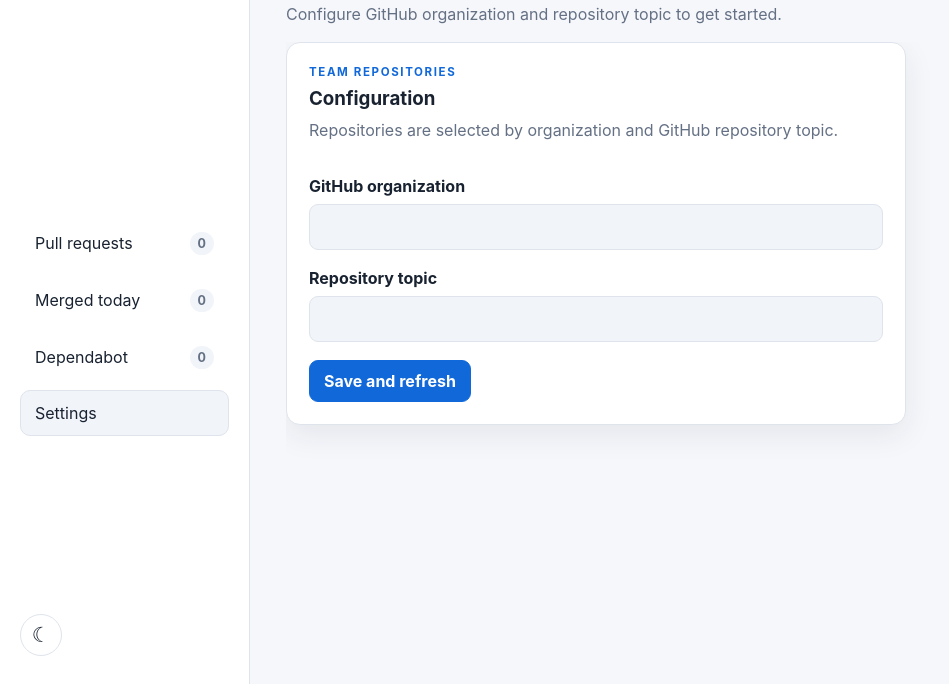
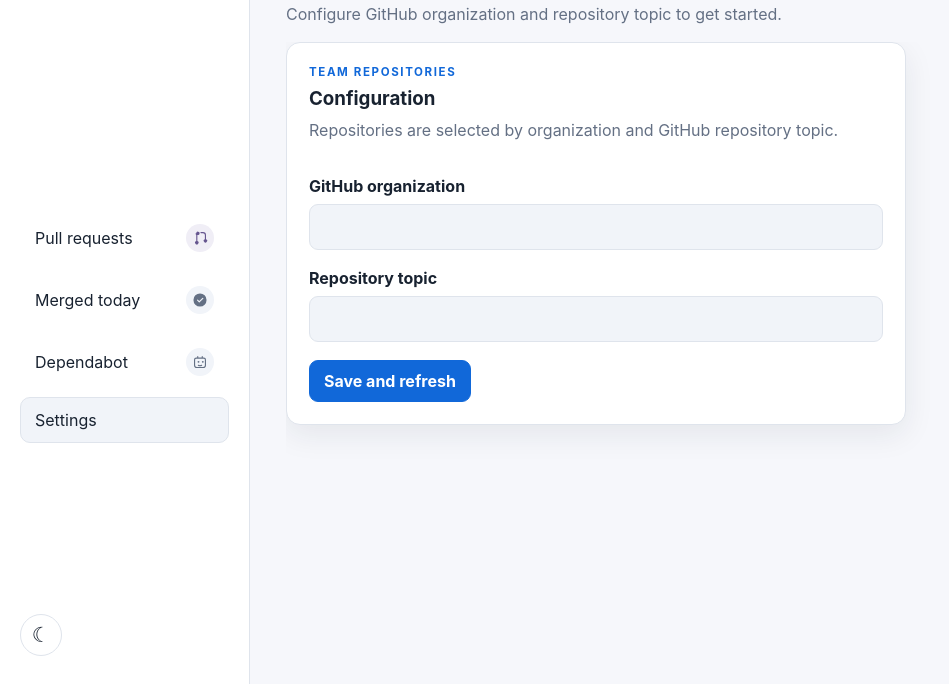
Before and after one commit to esschul/github-pr-dashboard, an Electron app: page src/index.html in a window 1180 px wide. Shown: the part 116-800 px from the top of the page, without its empty margins (0-949 px from the left). Drawn offline with Linux system fonts and the light colour scheme.

Commit message:
Replace sidebar counts with icons

```diff
--- a/src/index.html
+++ b/src/index.html
@@ -25,15 +25,27 @@
             <nav class="nav" aria-label="Dashboard views">
                 <button class="nav-item is-active" type="button" data-view="pull-requests">
                     <span class="nav-label">Pull requests</span>
-                    <span id="pullRequestsCount" class="nav-count">0</span>
+                    <span class="nav-icon is-merged" aria-hidden="true">
+                        <svg viewBox="0 0 24 24" role="img">
+                            <path d="M7 5.75a2.25 2.25 0 1 1 1.5 2.12v8.26a2.25 2.25 0 1 1-1.5 0V7.87a2.25 2.25 0 0 1-1-1.87ZM16 4h-2.75a.75.75 0 0 0 0 1.5H16c1.38 0 2.5 1.12 2.5 2.5v5.63a2.25 2.25 0 1 0 1.5 0V8a4 4 0 0 0-4-4Z"/>
+                        </svg>
+                    </span>
                 </button>
                 <button class="nav-item" type="button" data-view="merged-today">
                     <span class="nav-label">Merged today</span>
-                    <span id="mergedTodayCount" class="nav-count">0</span>
+                    <span class="nav-icon" aria-hidden="true">
+                        <svg viewBox="0 0 24 24" role="img">
+                            <path d="M12 3.25a8.75 8.75 0 1 0 0 17.5 8.75 8.75 0 0 0 0-17.5Zm4.28 7.03-4.75 4.75a.75.75 0 0 1-1.06 0l-2.25-2.25a.75.75 0 1 1 1.06-1.06L11 13.44l4.22-4.22a.75.75 0 1 1 1.06 1.06Z"/>
+                        </svg>
+                    </span>
                 </button>
                 <button class="nav-item" type="button" data-view="dependabot">
                     <span class="nav-label">Dependabot</span>
-                    <span id="dependabotCount" class="nav-count">0</span>
+                    <span class="nav-icon" aria-hidden="true">
+                        <svg viewBox="0 0 24 24" role="img">
+                            <path d="M8.25 4.75a.75.75 0 0 1 1.5 0V6h4.5V4.75a.75.75 0 0 1 1.5 0V6H17a3 3 0 0 1 3 3v7.25A3.75 3.75 0 0 1 16.25 20h-8.5A3.75 3.75 0 0 1 4 16.25V9a3 3 0 0 1 3-3h1.25V4.75ZM7 7.5A1.5 1.5 0 0 0 5.5 9v7.25a2.25 2.25 0 0 0 2.25 2.25h8.5a2.25 2.25 0 0 0 2.25-2.25V9A1.5 1.5 0 0 0 17 7.5H7Zm1.75 4.25a1.25 1.25 0 1 1 2.5 0 1.25 1.25 0 0 1-2.5 0Zm5.75 0a1.25 1.25 0 1 1 2.5 0 1.25 1.25 0 0 1-2.5 0Zm-5.25 4.1a.75.75 0 0 1 1.05-.1c.42.34.97.55 1.7.55s1.28-.21 1.7-.55a.75.75 0 1 1 .95 1.16c-.72.59-1.62.89-2.65.89s-1.93-.3-2.65-.89a.75.75 0 0 1-.1-1.06Z"/>
+                        </svg>
+                    </span>
                 </button>
                 <button class="nav-item" type="button" data-view="settings">
                     <span class="nav-label">Settings</span>
--- a/src/renderer.js
+++ b/src/renderer.js
@@ -53,9 +53,6 @@ const dependabotFilterCountChecksFailing = document.getElementById('dependabotFi
 const mergedTodayList = document.getElementById('mergedTodayList');
 const mergedTodayDependabotList = document.getElementById('mergedTodayDependabotList');
 const dependabotList = document.getElementById('dependabotList');
-const pullRequestsCount = document.getElementById('pullRequestsCount');
-const mergedTodayCount = document.getElementById('mergedTodayCount');
-const dependabotCount = document.getElementById('dependabotCount');
 const settingsForm = document.getElementById('settingsForm');
 const organizationInput = document.getElementById('organizationInput');
 const topicInput = document.getElementById('topicInput');
@@ -361,9 +358,6 @@ function renderResult(result) {
         statusLabel: 'Merged'
     });
     applyDependabotPullRequestFilter(activeDependabotPullRequestFilter);
-    pullRequestsCount.textContent = result.pullRequests.length;
-    mergedTodayCount.textContent = result.mergedPullRequests.length + result.mergedDependabotPullRequests.length;
-    dependabotCount.textContent = result.dependabotPullRequests.length;
     teamLabel.textContent = `${result.config.organization} / ${result.config.topic}`;
     statusPanel.textContent = `${result.repositories.length} repositories · Updated ${formatDate(result.refreshedAt)}`;
 }
--- a/src/styles.css
+++ b/src/styles.css
@@ -127,11 +127,6 @@ button {
     padding: 10px;
 }
 
-.app-shell.is-sidebar-collapsed .nav-count {
-    min-width: 28px;
-    text-align: center;
-}
-
 h1,
 h2,
 h3,
@@ -194,7 +189,6 @@ h3 {
     background: var(--panel-muted);
 }
 
-.nav-count,
 .pill,
 .check-pill,
 .status-pill {
@@ -204,6 +198,33 @@ h3 {
     color: var(--muted);
     font-size: 0.78rem;
     font-weight: 700;
+}
+
+.nav-icon {
+    display: grid;
+    width: 28px;
+    height: 28px;
+    flex-shrink: 0;
+    place-items: center;
+    border-radius: 999px;
+    background: var(--panel-muted);
+    color: var(--muted);
+}
+
+.nav-icon svg {
+    width: 18px;
+    height: 18px;
+    fill: currentColor;
+}
+
+.nav-icon.is-merged {
+    background: #f0eef6;
+    color: #65558f;
+}
+
+:root[data-theme="dark"] .nav-icon.is-merged {
+    background: #37324b;
+    color: #cdc2f0;
 }
 
 .check-pill {
```
